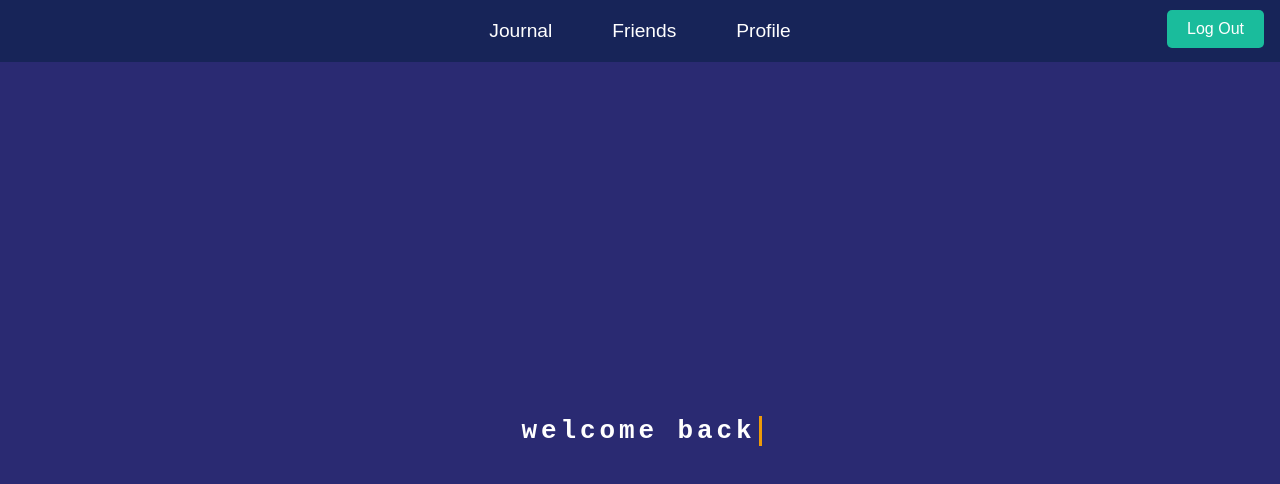
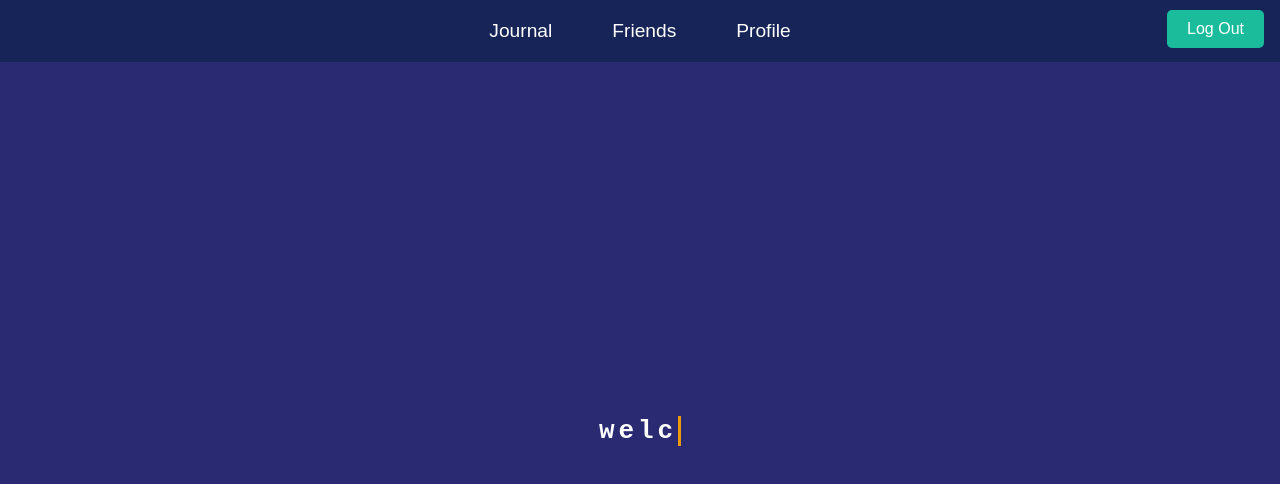
Before and after one commit to jimmydeen/zen-journal, a React (Create React App) app in the folder frontend/: page /user in a window 1280 px wide. Shown: the top 484 px of the page. Built offline with nearby package versions, Linux system fonts and the light colour scheme; no server answers.

Commit message:
messages working

```diff
--- a/frontend/src/WelcomeBack.js
+++ b/frontend/src/WelcomeBack.js
@@ -68,9 +68,10 @@ export function WelcomeBack() {
   }, [streak, dailyEntryMade])
 
 
-  // when its deleting, wait some time, change the text index and set typing
   useEffect(() => {
+    // when its deleting, wait some time, change the text index and set typing
     if (!isTyping) {
+      console.log('its deleting, so we should move onto the next string')
       const timer = setTimeout(() => {
         setTextIndex(prev => (prev + 1) % text.length)
         setIsTyping(true)
@@ -78,6 +79,11 @@ export function WelcomeBack() {
       return () => {
         clearTimeout(timer)
       }
+    // when its typing, wait some time, then delete
+    } else {
+      const timer = setTimeout(() => {
+        setIsTyping(false)
+      }, 2500)
     }
   }, [isTyping, text])
 
```
